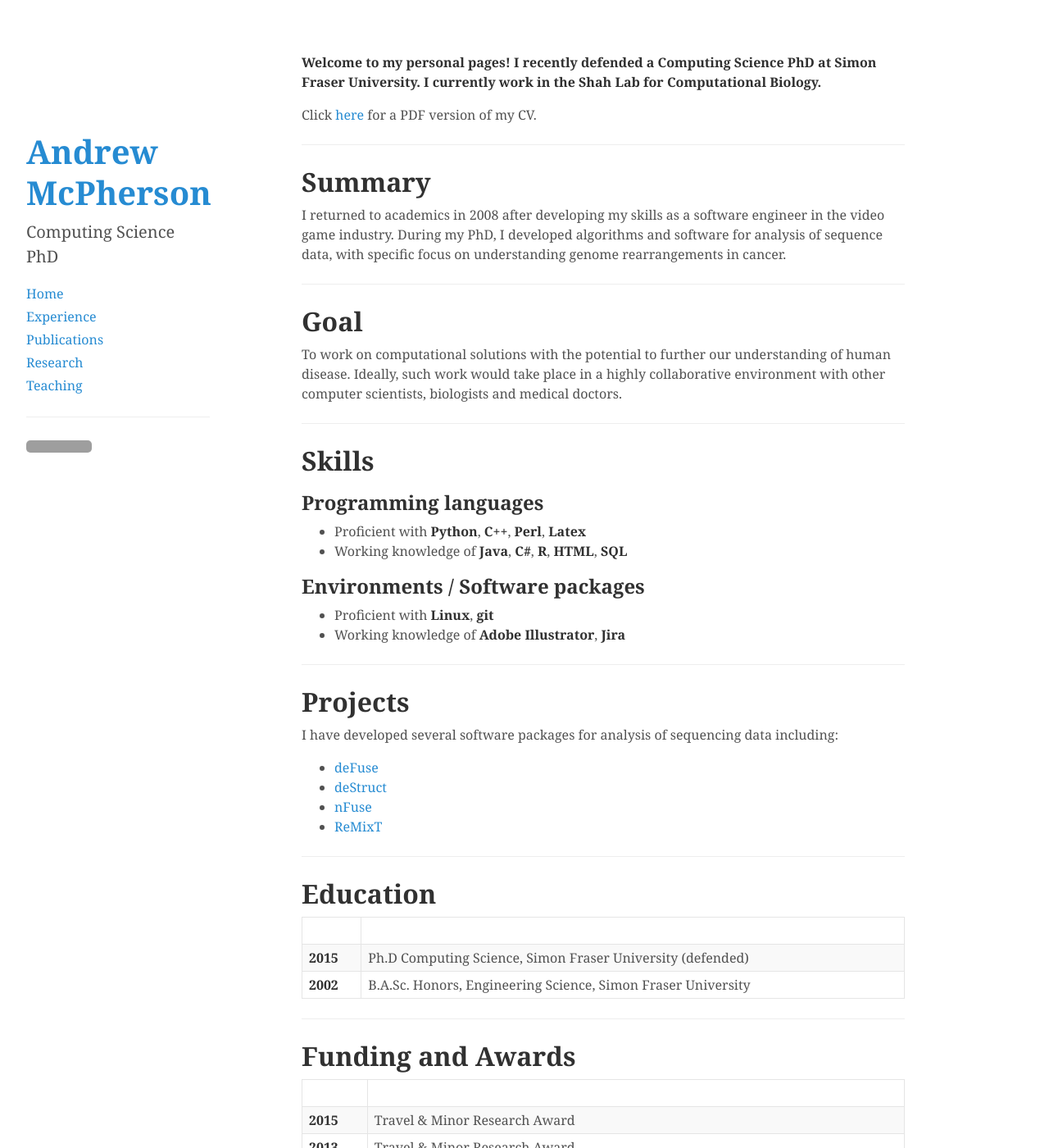
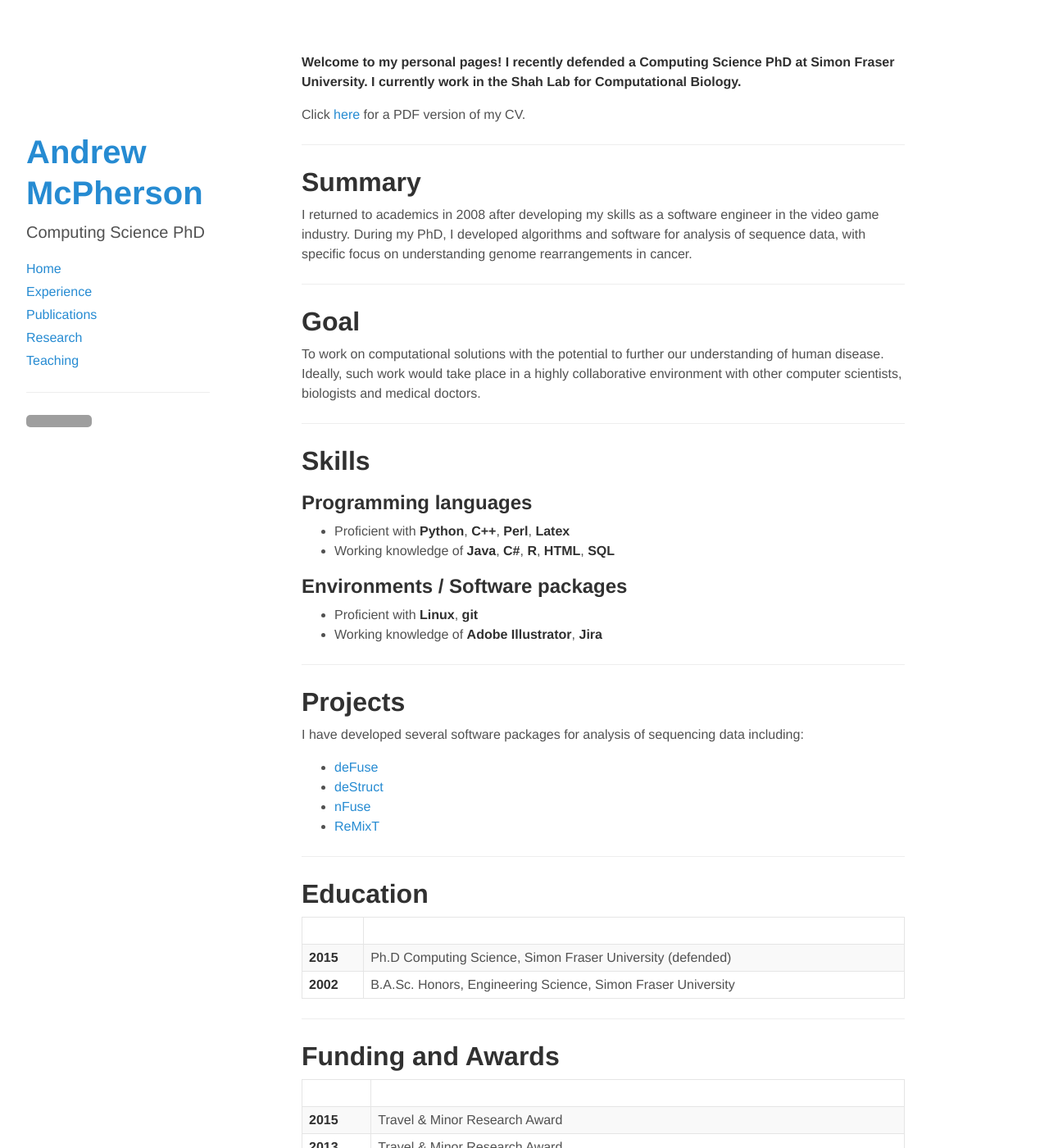
Before and after one commit to amcpherson/amcpherson.github.io, a Jekyll site: the page built from index.md, in a window 1280 px wide and 1400 px high. Shown: the whole window at 82% size. Built offline with Jekyll 4.4.1, drawn with Linux system fonts in a browser that asks for light colours; grey boxes are pictures that could not be loaded.

Commit message:
helvetica

```diff
--- a/public/css/custom.css
+++ b/public/css/custom.css
@@ -8,7 +8,7 @@
  */
 
 html {
-  font-family: 'Georgia', 'EB Garamond', serif;
+  font-family: "HelveticaNeue-Light", "Helvetica Neue Light", "Helvetica Neue", Helvetica, Arial, "Lucida Grande", sans-serif;
   font-size: 16px;
   line-height: 1.5;
 }
```
